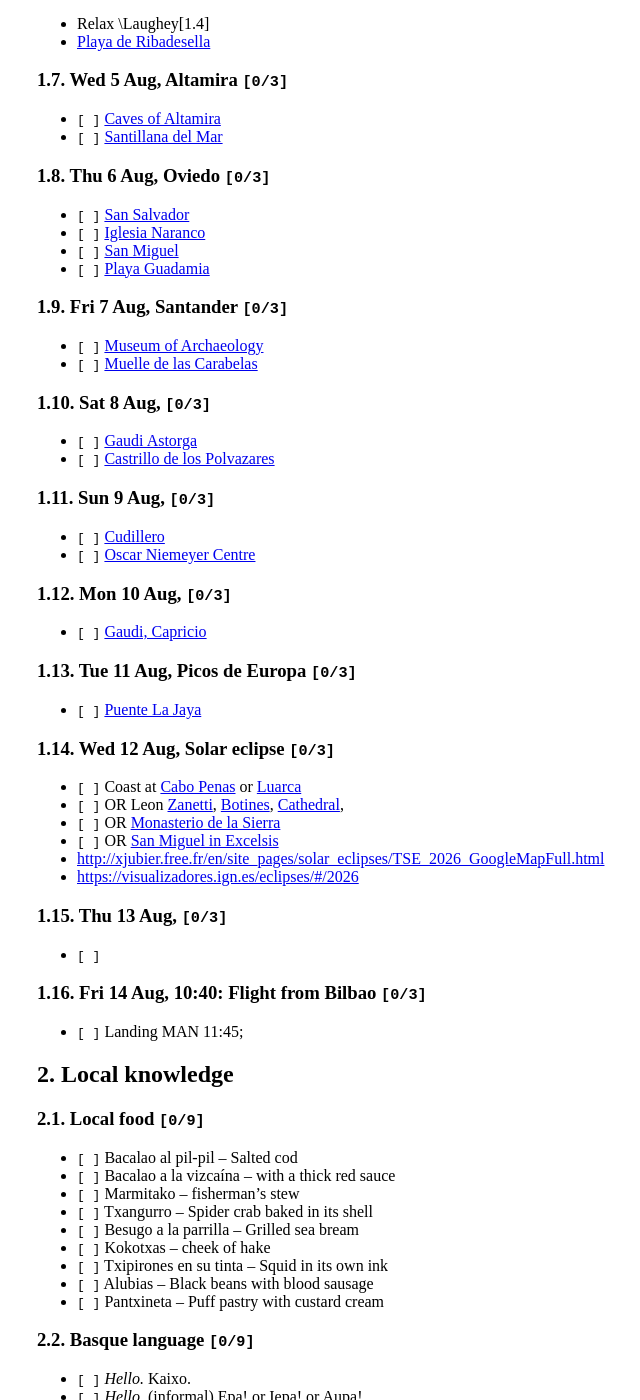
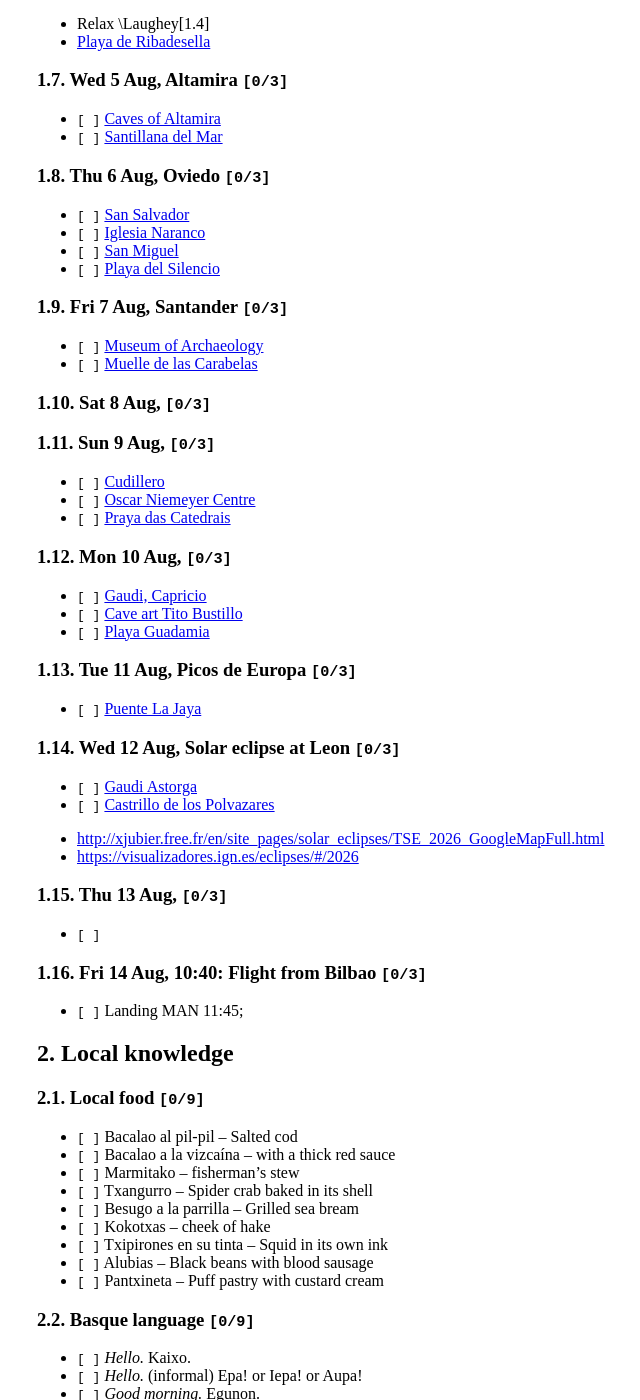
Before and after one commit to ssharoff/ssharoff.github.io, a Jekyll site: the page travel/costa-verde.html, which Jekyll copies as it is, in a window 1280 px wide and 1400 px high, scrolled down 714 px. Shown: the whole window, without its empty margins (123-763 px from the left). Built offline with Jekyll 4.4.1, drawn with Linux system fonts in a browser that asks for light colours; some of the changed text lies outside the part shown.

Commit message:
last-days

```diff
--- a/travel/costa-verde.html
+++ b/travel/costa-verde.html
@@ -3,7 +3,7 @@
 "http://www.w3.org/TR/xhtml1/DTD/xhtml1-strict.dtd">
 <html xmlns="http://www.w3.org/1999/xhtml" lang="en" xml:lang="en">
 <head>
-<!-- 2026-07-28 Tue 06:20 -->
+<!-- 2026-07-29 Wed 20:07 -->
 <meta http-equiv="Content-Type" content="text/html;charset=utf-8" />
 <meta name="viewport" content="width=device-width, initial-scale=1" />
 <title>&lrm;</title>
@@ -227,12 +227,12 @@
 </head>
 <body>
 <div id="content" class="content">
-<div id="outline-container-org0bce063" class="outline-2">
-<h2 id="org0bce063"><span class="section-number-2">1.</span> Euskaria</h2>
+<div id="outline-container-orgec4dc58" class="outline-2">
+<h2 id="orgec4dc58"><span class="section-number-2">1.</span> Euskaria</h2>
 <div class="outline-text-2" id="text-1">
 </div>
-<div id="outline-container-orgf6ee273" class="outline-3">
-<h3 id="orgf6ee273"><span class="section-number-3">1.1.</span> Thu 30 Jul, 08:00: Flight to Bilbao <code>[0/3]</code></h3>
+<div id="outline-container-orgef8d716" class="outline-3">
+<h3 id="orgef8d716"><span class="section-number-3">1.1.</span> Thu 30 Jul, 08:00: Flight to Bilbao <code>[0/3]</code></h3>
 <div class="outline-text-3" id="text-1-1">
 <ul class="org-ul">
 <li class="off"><code>[&#xa0;]</code> Landing 11:20;</li>
@@ -245,8 +245,8 @@
 </ul>
 </div>
 </div>
-<div id="outline-container-org2dbceb1" class="outline-3">
-<h3 id="org2dbceb1"><span class="section-number-3">1.2.</span> Fri 31 Jul, Bilbao <code>[0/3]</code></h3>
+<div id="outline-container-org585a870" class="outline-3">
+<h3 id="org585a870"><span class="section-number-3">1.2.</span> Fri 31 Jul, Bilbao <code>[0/3]</code></h3>
 <div class="outline-text-3" id="text-1-2">
 <ul class="org-ul">
 <li class="off"><code>[&#xa0;]</code> <a href="https://maps.google.com/?cid=5803050537506008493">Guggenheim Museum</a></li>
@@ -254,8 +254,8 @@
 </ul>
 </div>
 </div>
-<div id="outline-container-org7ea5a48" class="outline-3">
-<h3 id="org7ea5a48"><span class="section-number-3">1.3.</span> Sat 1 Aug, Donostia-San Sebastian <code>[0/3]</code></h3>
+<div id="outline-container-orgaae609f" class="outline-3">
+<h3 id="orgaae609f"><span class="section-number-3">1.3.</span> Sat 1 Aug, Donostia-San Sebastian <code>[0/3]</code></h3>
 <div class="outline-text-3" id="text-1-3">
 <ul class="org-ul">
 <li class="off"><code>[&#xa0;]</code> <a href="https://maps.google.com/?cid=11237706766897735082">Donostia-San Sebastián City Hall</a></li>
@@ -264,8 +264,8 @@
 </ul>
 </div>
 </div>
-<div id="outline-container-org2e80259" class="outline-3">
-<h3 id="org2e80259"><span class="section-number-3">1.4.</span> Sun 2 Aug, Bilbao <code>[0/3]</code></h3>
+<div id="outline-container-org72ed9a8" class="outline-3">
+<h3 id="org72ed9a8"><span class="section-number-3">1.4.</span> Sun 2 Aug, Bilbao <code>[0/3]</code></h3>
 <div class="outline-text-3" id="text-1-4">
 <ul class="org-ul">
 <li class="off"><code>[&#xa0;]</code> <a href="https://maps.google.com/?cid=14778240576183090545">Museo Arqueológico, Etnográfico e Histórico Vasco</a></li>
@@ -273,8 +273,8 @@
 </ul>
 </div>
 </div>
-<div id="outline-container-org9b6e2d8" class="outline-3">
-<h3 id="org9b6e2d8"><span class="section-number-3">1.5.</span> Mon 3 Aug, Bilbao to Ribadesella, 2hr <code>[0/3]</code></h3>
+<div id="outline-container-orga400e50" class="outline-3">
+<h3 id="orga400e50"><span class="section-number-3">1.5.</span> Mon 3 Aug, Bilbao to Ribadesella, 2hr <code>[0/3]</code></h3>
 <div class="outline-text-3" id="text-1-5">
 <ul class="org-ul">
 <li>Europcar, Bilbao Railway Station, 9am</li>
@@ -284,8 +284,8 @@
 </ul>
 </div>
 </div>
-<div id="outline-container-orge82d96c" class="outline-3">
-<h3 id="orge82d96c"><span class="section-number-3">1.6.</span> Tue 4 Aug, Ribadesella</h3>
+<div id="outline-container-org4834be7" class="outline-3">
+<h3 id="org4834be7"><span class="section-number-3">1.6.</span> Tue 4 Aug, Ribadesella</h3>
 <div class="outline-text-3" id="text-1-6">
 <ul class="org-ul">
 <li>Relax \Laughey[1.4]</li>
@@ -293,8 +293,8 @@
 </ul>
 </div>
 </div>
-<div id="outline-container-orga24b831" class="outline-3">
-<h3 id="orga24b831"><span class="section-number-3">1.7.</span> Wed 5 Aug, Altamira <code>[0/3]</code></h3>
+<div id="outline-container-org6348f64" class="outline-3">
+<h3 id="org6348f64"><span class="section-number-3">1.7.</span> Wed 5 Aug, Altamira <code>[0/3]</code></h3>
 <div class="outline-text-3" id="text-1-7">
 <ul class="org-ul">
 <li class="off"><code>[&#xa0;]</code> <a href="https://maps.google.com/?cid=7290119747409650700">Caves of Altamira</a></li>
@@ -302,19 +302,19 @@
 </ul>
 </div>
 </div>
-<div id="outline-container-org2e480e0" class="outline-3">
-<h3 id="org2e480e0"><span class="section-number-3">1.8.</span> Thu 6 Aug, Oviedo <code>[0/3]</code></h3>
+<div id="outline-container-orge585737" class="outline-3">
+<h3 id="orge585737"><span class="section-number-3">1.8.</span> Thu 6 Aug, Oviedo <code>[0/3]</code></h3>
 <div class="outline-text-3" id="text-1-8">
 <ul class="org-ul">
 <li class="off"><code>[&#xa0;]</code> <a href="https://maps.google.com/?cid=16701935266530180404">San Salvador</a></li>
 <li class="off"><code>[&#xa0;]</code> <a href="https://maps.google.com/?cid=7785391120889032964">Iglesia Naranco</a></li>
 <li class="off"><code>[&#xa0;]</code> <a href="https://www.google.com/maps?cid=6018122928073465573">San Miguel</a></li>
-<li class="off"><code>[&#xa0;]</code> <a href="https://maps.google.com/?cid=15434135812633679203">Playa Guadamia</a></li>
+<li class="off"><code>[&#xa0;]</code> <a href="https://maps.google.com/?cid=18205889720490256999">Playa del Silencio</a></li>
 </ul>
 </div>
 </div>
-<div id="outline-container-org5b50654" class="outline-3">
-<h3 id="org5b50654"><span class="section-number-3">1.9.</span> Fri 7 Aug, Santander <code>[0/3]</code></h3>
+<div id="outline-container-org9fa62e8" class="outline-3">
+<h3 id="org9fa62e8"><span class="section-number-3">1.9.</span> Fri 7 Aug, Santander <code>[0/3]</code></h3>
 <div class="outline-text-3" id="text-1-9">
 <ul class="org-ul">
 <li class="off"><code>[&#xa0;]</code> <a href="https://maps.google.com/?cid=14715877244794706443">Museum of Archaeology</a></li>
@@ -322,63 +322,62 @@
 </ul>
 </div>
 </div>
-<div id="outline-container-orgb2fd105" class="outline-3">
-<h3 id="orgb2fd105"><span class="section-number-3">1.10.</span> Sat 8 Aug, <code>[0/3]</code></h3>
-<div class="outline-text-3" id="text-1-10">
-<ul class="org-ul">
-<li class="off"><code>[&#xa0;]</code> <a href="https://maps.google.com/?cid=14951599655822230196">Gaudi Astorga</a></li>
-<li class="off"><code>[&#xa0;]</code> <a href="https://maps.google.com/?cid=8943352914398284204">Castrillo de los Polvazares</a></li>
-</ul>
+<div id="outline-container-org11b9985" class="outline-3">
+<h3 id="org11b9985"><span class="section-number-3">1.10.</span> Sat 8 Aug, <code>[0/3]</code></h3>
 </div>
-</div>
-<div id="outline-container-org3ebb00c" class="outline-3">
-<h3 id="org3ebb00c"><span class="section-number-3">1.11.</span> Sun 9 Aug,  <code>[0/3]</code></h3>
+
+<div id="outline-container-org68bfb40" class="outline-3">
+<h3 id="org68bfb40"><span class="section-number-3">1.11.</span> Sun 9 Aug,  <code>[0/3]</code></h3>
 <div class="outline-text-3" id="text-1-11">
 <ul class="org-ul">
 <li class="off"><code>[&#xa0;]</code> <a href="https://www.google.com/maps?cid=7457608306504540799">Cudillero</a></li>
 <li class="off"><code>[&#xa0;]</code> <a href="https://maps.google.com/?cid=8520806075641115429">Oscar Niemeyer Centre</a></li>
+<li class="off"><code>[&#xa0;]</code> <a href="https://maps.google.com/?cid=2012531422168293559">Praya das Catedrais</a></li>
 </ul>
 </div>
 </div>
-<div id="outline-container-org087231f" class="outline-3">
-<h3 id="org087231f"><span class="section-number-3">1.12.</span> Mon 10 Aug, <code>[0/3]</code></h3>
+<div id="outline-container-org5dc875b" class="outline-3">
+<h3 id="org5dc875b"><span class="section-number-3">1.12.</span> Mon 10 Aug, <code>[0/3]</code></h3>
 <div class="outline-text-3" id="text-1-12">
 <ul class="org-ul">
 <li class="off"><code>[&#xa0;]</code> <a href="https://maps.google.com/?cid=10437023204301793768">Gaudi, Capricio</a></li>
+<li class="off"><code>[&#xa0;]</code> <a href="https://maps.google.com/?cid=11220614281060767090">Cave art Tito Bustillo</a></li>
+<li class="off"><code>[&#xa0;]</code> <a href="https://maps.google.com/?cid=15434135812633679203">Playa Guadamia</a></li>
 </ul>
 </div>
 </div>
-<div id="outline-container-org09880ad" class="outline-3">
-<h3 id="org09880ad"><span class="section-number-3">1.13.</span> Tue 11 Aug, Picos de Europa <code>[0/3]</code></h3>
+<div id="outline-container-org43e0774" class="outline-3">
+<h3 id="org43e0774"><span class="section-number-3">1.13.</span> Tue 11 Aug, Picos de Europa <code>[0/3]</code></h3>
 <div class="outline-text-3" id="text-1-13">
 <ul class="org-ul">
 <li class="off"><code>[&#xa0;]</code> <a href="https://maps.google.com/?cid=11978870111061144138">Puente La Jaya</a></li>
 </ul>
 </div>
 </div>
-<div id="outline-container-org6f5bf63" class="outline-3">
-<h3 id="org6f5bf63"><span class="section-number-3">1.14.</span> Wed 12 Aug, Solar eclipse <code>[0/3]</code></h3>
+<div id="outline-container-org3a728af" class="outline-3">
+<h3 id="org3a728af"><span class="section-number-3">1.14.</span> Wed 12 Aug, Solar eclipse at Leon <code>[0/3]</code></h3>
 <div class="outline-text-3" id="text-1-14">
 <ul class="org-ul">
-<li class="off"><code>[&#xa0;]</code> Coast at <a href="https://maps.google.com/?cid=16299055402080645484">Cabo Penas</a> or <a href="https://maps.google.com/?cid=16958840623776683604">Luarca</a></li>
-<li class="off"><code>[&#xa0;]</code> OR Leon <a href="https://www.google.com/maps?cid=11981384142849531226">Zanetti</a>, <a href="https://maps.google.com/?cid=161007097211065983">Botines</a>, <a href="https://www.google.com/maps?cid=1401311441811005546">Cathedral</a>,</li>
-<li class="off"><code>[&#xa0;]</code> OR <a href="https://maps.google.com/?cid=8759911981912695964">Monasterio de la Sierra</a></li>
-<li class="off"><code>[&#xa0;]</code> OR <a href="https://maps.google.com/?cid=14486398254811784580">San Miguel in Excelsis</a></li>
+<li class="off"><code>[&#xa0;]</code> <a href="https://maps.google.com/?cid=14951599655822230196">Gaudi Astorga</a></li>
+<li class="off"><code>[&#xa0;]</code> <a href="https://maps.google.com/?cid=8943352914398284204">Castrillo de los Polvazares</a></li>
+</ul>
+
+<ul class="org-ul">
 <li><a href="http://xjubier.free.fr/en/site_pages/solar_eclipses/TSE_2026_GoogleMapFull.html">http://xjubier.free.fr/en/site_pages/solar_eclipses/TSE_2026_GoogleMapFull.html</a></li>
 <li><a href="https://visualizadores.ign.es/eclipses/#/2026">https://visualizadores.ign.es/eclipses/#/2026</a></li>
 </ul>
 </div>
 </div>
-<div id="outline-container-org0ed34c9" class="outline-3">
-<h3 id="org0ed34c9"><span class="section-number-3">1.15.</span> Thu 13 Aug,  <code>[0/3]</code></h3>
+<div id="outline-container-org8f2cbab" class="outline-3">
+<h3 id="org8f2cbab"><span class="section-number-3">1.15.</span> Thu 13 Aug,  <code>[0/3]</code></h3>
 <div class="outline-text-3" id="text-1-15">
 <ul class="org-ul">
 <li class="off"><code>[&#xa0;]</code> </li>
 </ul>
 </div>
 </div>
-<div id="outline-container-org0094359" class="outline-3">
-<h3 id="org0094359"><span class="section-number-3">1.16.</span> Fri 14 Aug, 10:40: Flight from Bilbao <code>[0/3]</code></h3>
+<div id="outline-container-org0cb6520" class="outline-3">
+<h3 id="org0cb6520"><span class="section-number-3">1.16.</span> Fri 14 Aug, 10:40: Flight from Bilbao <code>[0/3]</code></h3>
 <div class="outline-text-3" id="text-1-16">
 <ul class="org-ul">
 <li class="off"><code>[&#xa0;]</code> Landing MAN 11:45;</li>
@@ -386,12 +385,12 @@
 </div>
 </div>
 </div>
-<div id="outline-container-org5c42d13" class="outline-2">
-<h2 id="org5c42d13"><span class="section-number-2">2.</span> Local knowledge</h2>
+<div id="outline-container-org169400d" class="outline-2">
+<h2 id="org169400d"><span class="section-number-2">2.</span> Local knowledge</h2>
 <div class="outline-text-2" id="text-2">
 </div>
-<div id="outline-container-orge5a6452" class="outline-3">
-<h3 id="orge5a6452"><span class="section-number-3">2.1.</span> Local food <code>[0/9]</code></h3>
+<div id="outline-container-orgfe95232" class="outline-3">
+<h3 id="orgfe95232"><span class="section-number-3">2.1.</span> Local food <code>[0/9]</code></h3>
 <div class="outline-text-3" id="text-2-1">
 <ul class="org-ul">
 <li class="off"><code>[&#xa0;]</code> Bacalao al pil-pil – Salted cod</li>
@@ -406,8 +405,8 @@
 </ul>
 </div>
 </div>
-<div id="outline-container-orgf75ea70" class="outline-3">
-<h3 id="orgf75ea70"><span class="section-number-3">2.2.</span> Basque language <code>[0/9]</code></h3>
+<div id="outline-container-org0790c92" class="outline-3">
+<h3 id="org0790c92"><span class="section-number-3">2.2.</span> Basque language <code>[0/9]</code></h3>
 <div class="outline-text-3" id="text-2-2">
 <ul class="org-ul">
 <li class="off"><code>[&#xa0;]</code> <i>Hello.</i> Kaixo.</li>
@@ -427,8 +426,8 @@
 </ul>
 </div>
 </div>
-<div id="outline-container-org8e83b90" class="outline-3">
-<h3 id="org8e83b90"><span class="section-number-3">2.3.</span> Links to places</h3>
+<div id="outline-container-orge4a12ba" class="outline-3">
+<h3 id="orge4a12ba"><span class="section-number-3">2.3.</span> Links to places</h3>
 <div class="outline-text-3" id="text-2-3">
 <ul class="org-ul">
 <li><a href="https://en.wikivoyage.org/wiki/Camino_de_Santiago">https://en.wikivoyage.org/wiki/Camino_de_Santiago</a></li>
@@ -449,7 +448,7 @@
 </div>
 </div>
 <div id="postamble" class="status">
-<p class="date">Created: 2026-07-28 Tue 06:20</p>
+<p class="date">Created: 2026-07-29 Wed 20:07</p>
 <p class="validation"><a href="https://validator.w3.org/check?uri=referer">Validate</a></p>
 </div>
 </body>
```
Also changed, not shown: travel/costa-verde.org (+11 -8 lines), 1 other file.
